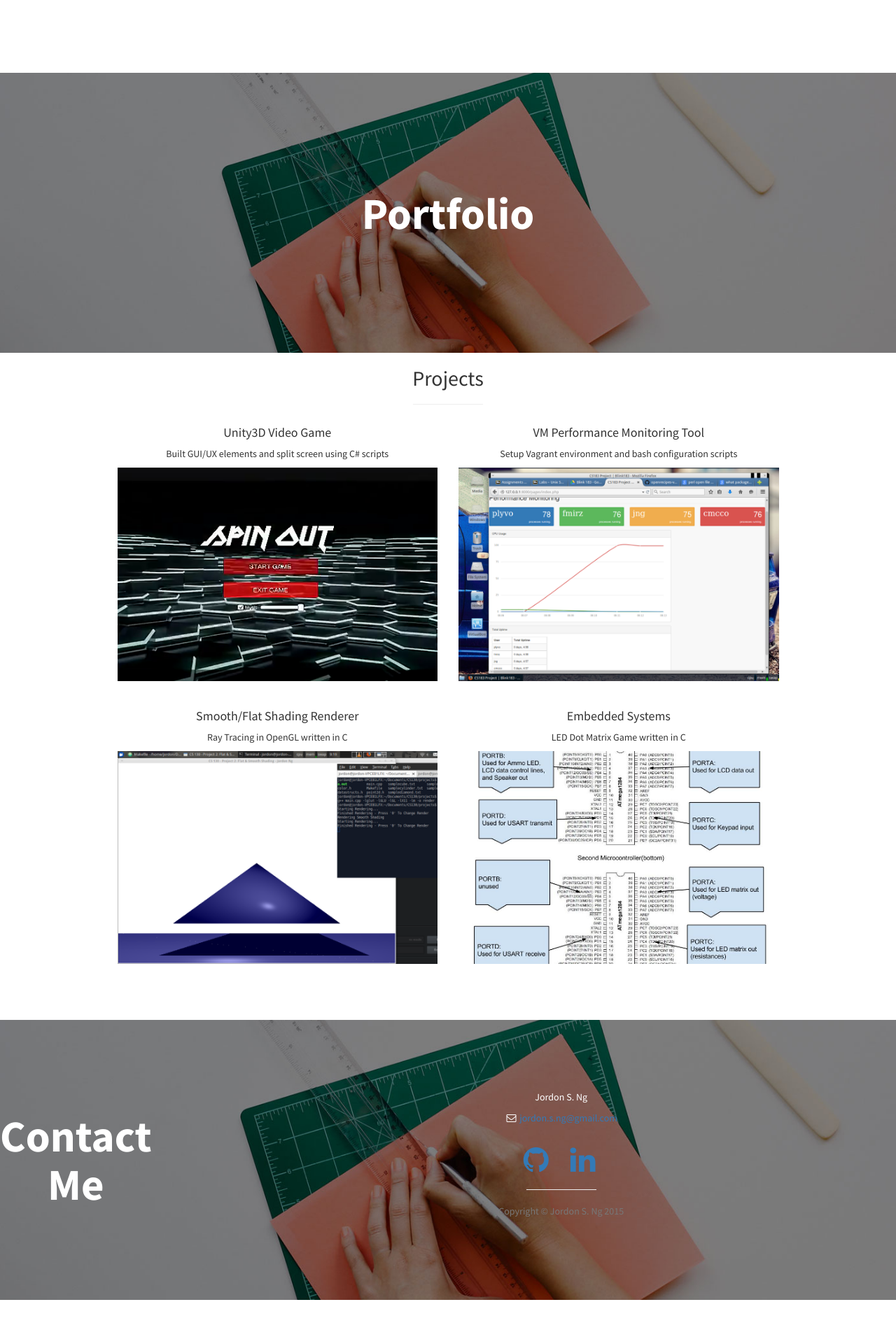
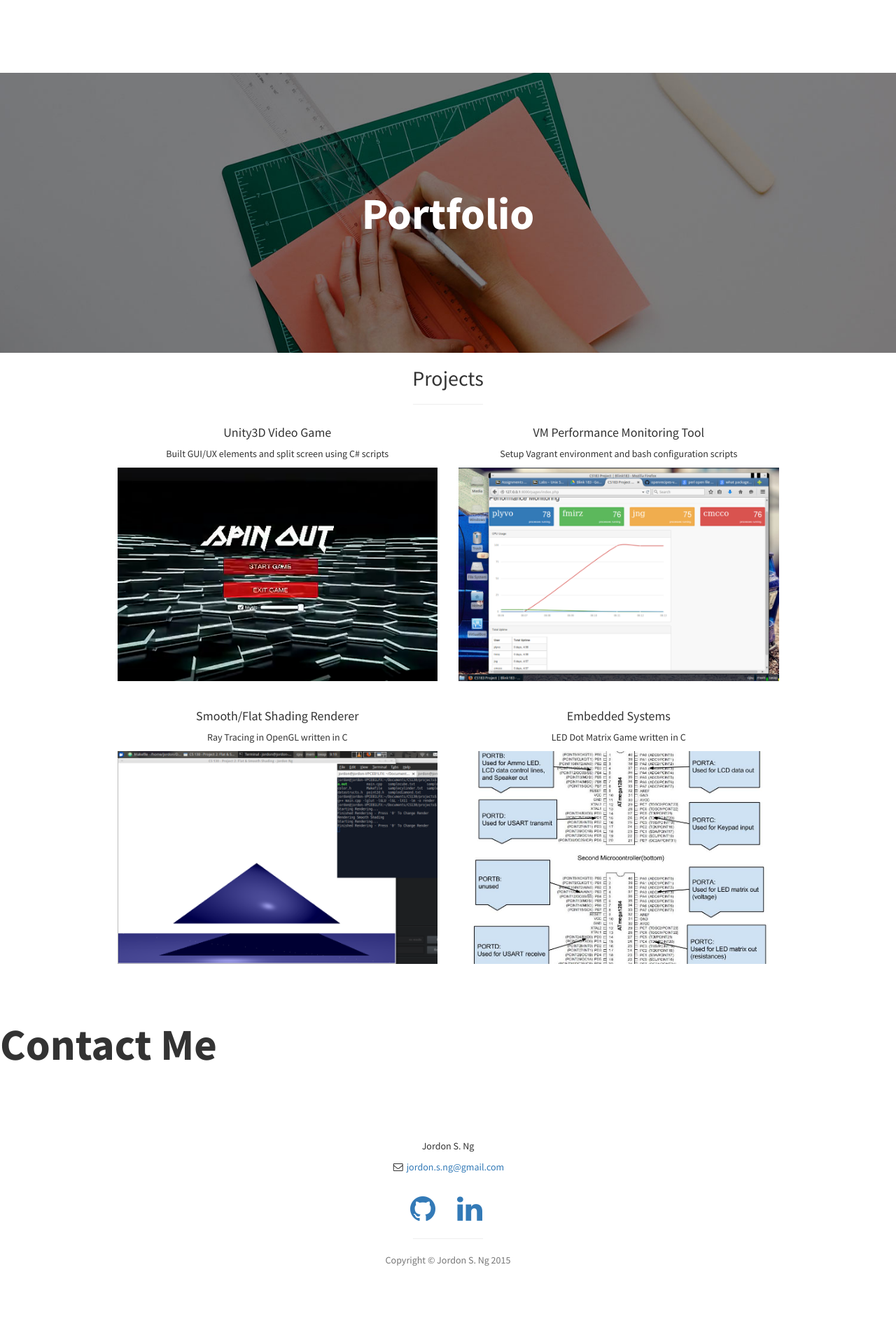
Before and after one commit to jsng0/jsng0.github.io, a Jekyll site: the page index.html, which Jekyll copies as it is, in a window 1280 px wide. Shown: the part 1352-3272 px from the top of the page at 70% size. Built offline with Jekyll 4.4.1, drawn with Linux system fonts in a browser that asks for light colours; before the commit the page ends 3209 px from its top, so only the background shows below that.

Commit message:
Header format for contact section

```diff
--- a/index.html
+++ b/index.html
@@ -154,11 +154,9 @@
 
     <!-- Contact -->
     <section id="contact" class="contact">
-        <!-- Callout -->
-        <aside class="callout">
-            <div class="text-vertical-center">
-                <h1>Contact Me</h1>
-            </div>
+        <div class="text-vertical-center">
+            <h1>Contact Me</h1>
+        </div>
         <!-- Footer -->
         <footer>
             <div class="container">
```
